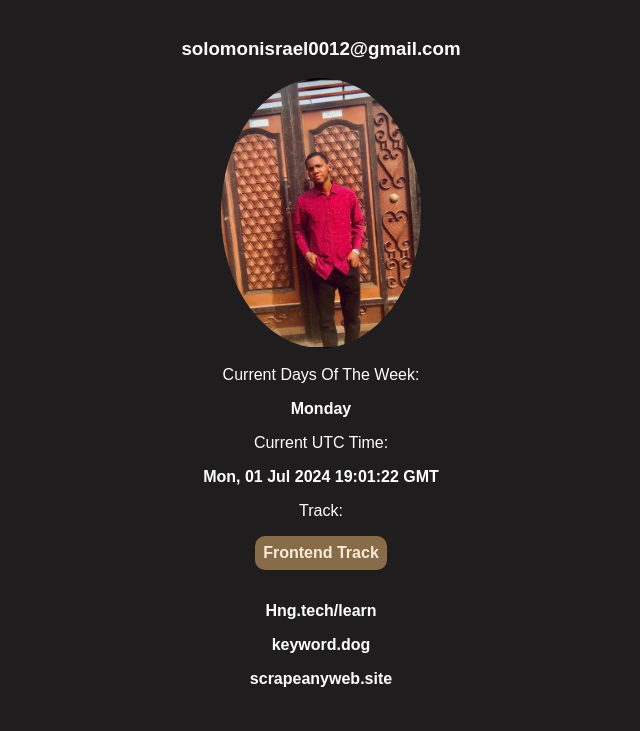
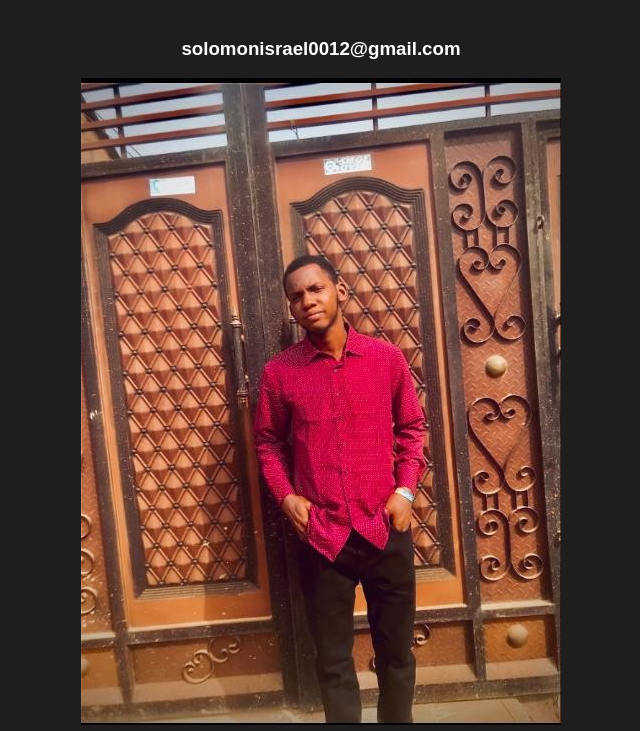
Before and after one commit to Israel-2001/Hng, a plain HTML site: page index.html in a window 1280 px wide. Shown: the part 69-800 px from the top of the page, without its empty margins (319-959 px from the left). Drawn offline with Linux system fonts and the light colour scheme.

Commit message:
Update styles.css

```diff
--- a/styles.css
+++ b/styles.css
@@ -21,10 +21,7 @@ p{
   padding: 0 auto;
 }
 
-img {
-    max-width: 200px;
-    border-radius: 60%;
-}
+
 
 a {
     text-decoration: none;
```
